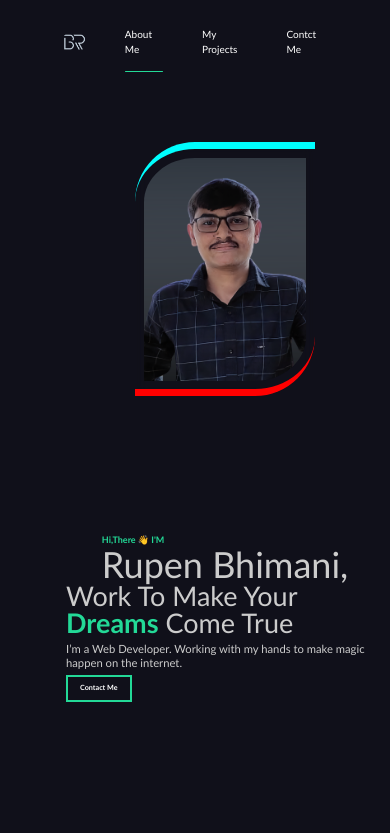
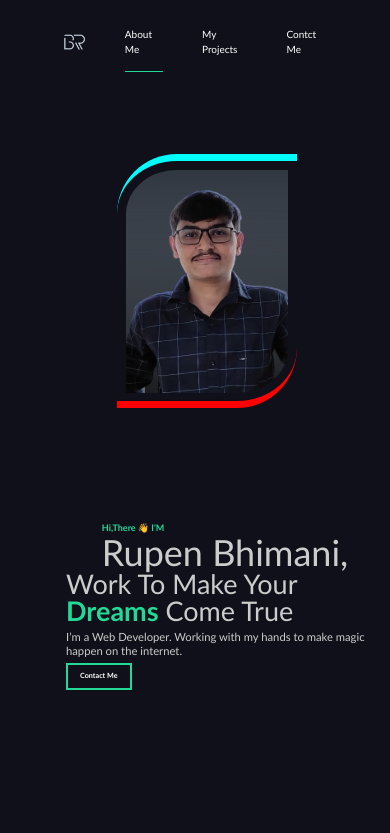
Before and after one commit to Rupen109/portfolio-1.0, a React (Create React App) app: page / in a window 390 px wide. Shown: the top 833 px of the page. Built offline with nearby package versions, Linux system fonts and the light colour scheme.

Commit message:
responsive design

```diff
--- a/src/Components/AboutSection.js
+++ b/src/Components/AboutSection.js
@@ -95,7 +95,7 @@ const Description = styled.div`
   .title{
     @media (max-width: 500px){
       overflow: hidden;
-      margin-top: -5rem;
+      margin-top: -9rem;
       justify-content: center;
 
       justify-items: center;
@@ -117,7 +117,7 @@ const Image = styled.div`
 
    @media (max-width:500px){
     width: 30rem;
-    margin-left: 0rem;
+    margin-left: -6rem;
     align-items: center;
     justify-content: center;
     margin-top: -22rem;
```
